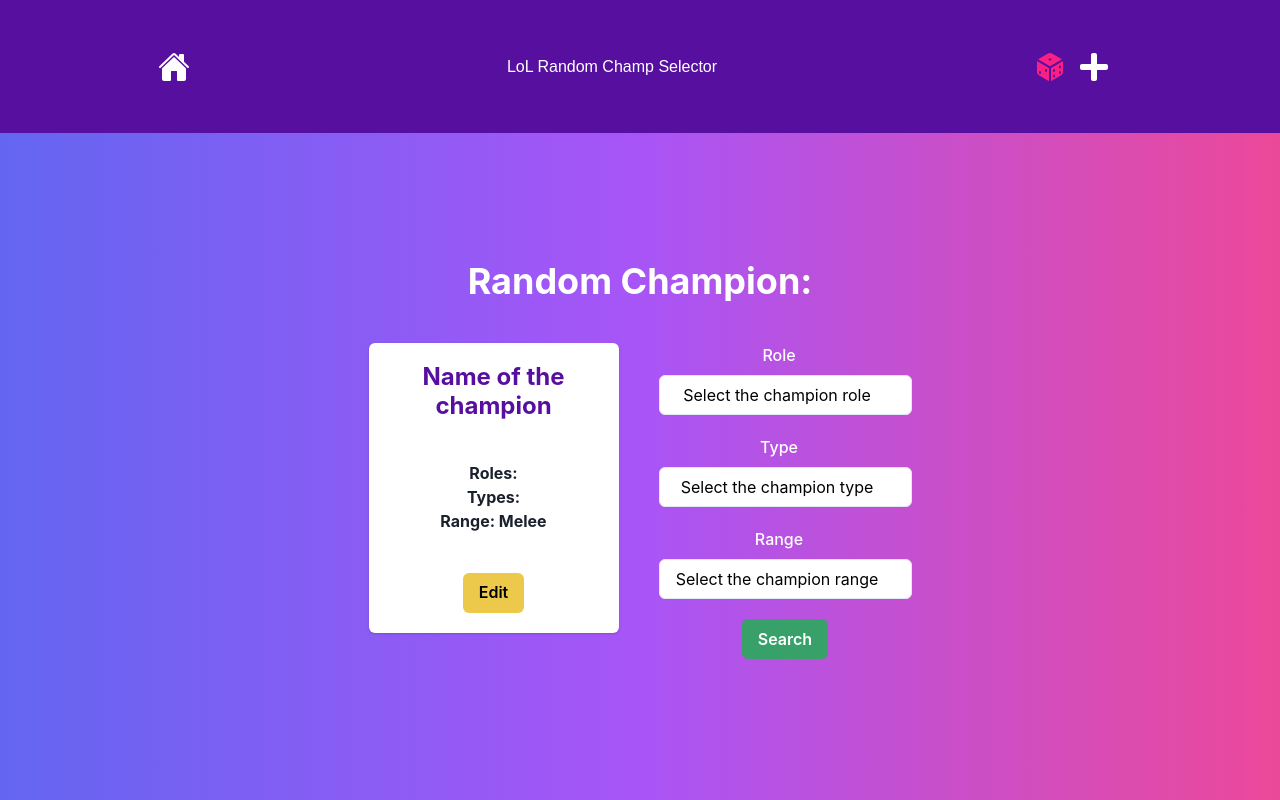
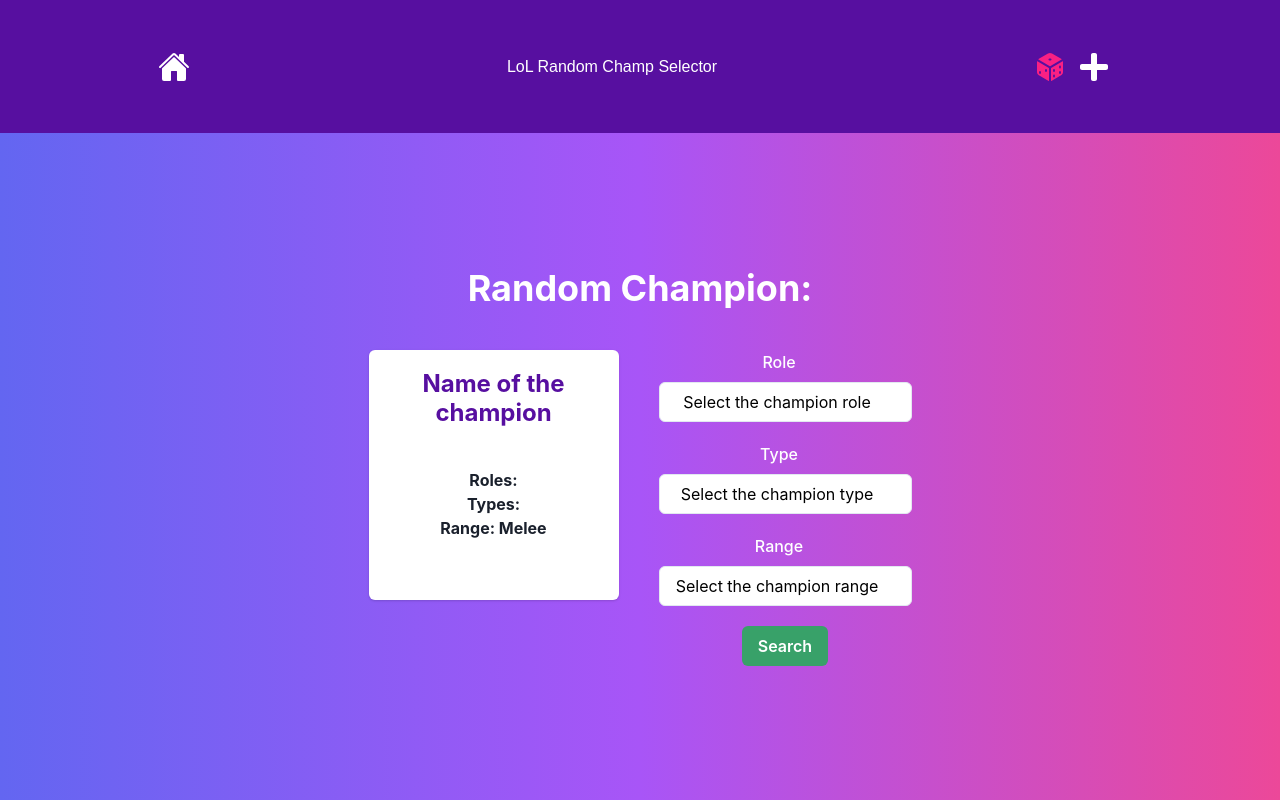
Before and after one commit to Joao-Vtr-Oliveira/lol-random-champ-selector-frontend, a Next.js app: page /random in a window 1280 px wide. Built offline with nearby package versions, Linux system fonts and the light colour scheme.

Commit message:
fix: remove the anchor in base case (of random page)

```diff
--- a/src/components/ChampionCard.tsx
+++ b/src/components/ChampionCard.tsx
@@ -13,9 +13,14 @@
 	return (
 		<Card display={'flex'} mb={10} flexDirection={'column'}>
 			<CardHeader textAlign='center'>
+        {champion.nameBase !== '-' &&
         <Link target='_blank' href={`https://www.leagueofgraphs.com/champions/builds/${champion.nameBase}`}>
 				  <Heading fontSize='2xl' color='#570FA0' _hover={{'textDecoration': 'underline'}}>{champion.name}</Heading>
         </Link>
+        }
+        {champion.nameBase === '-' &&
+				  <Heading fontSize='2xl' color='#570FA0'>{champion.name}</Heading>
+        }
 			</CardHeader>
 			<CardBody>
 				<Box fontWeight='bold' textAlign='center'>Roles: {roles.join(', ')}</Box>
@@ -24,9 +29,11 @@
 			</CardBody>
       <CardFooter>
         <Box margin='auto'>
+          {champion.nameBase !== '-' &&
           <Link href={`/champion/${champion.nameBase}`}>
             <Button colorScheme='yellow'>Edit</Button>
           </Link>
+          }
         </Box>
       </CardFooter>
 		</Card>
```
